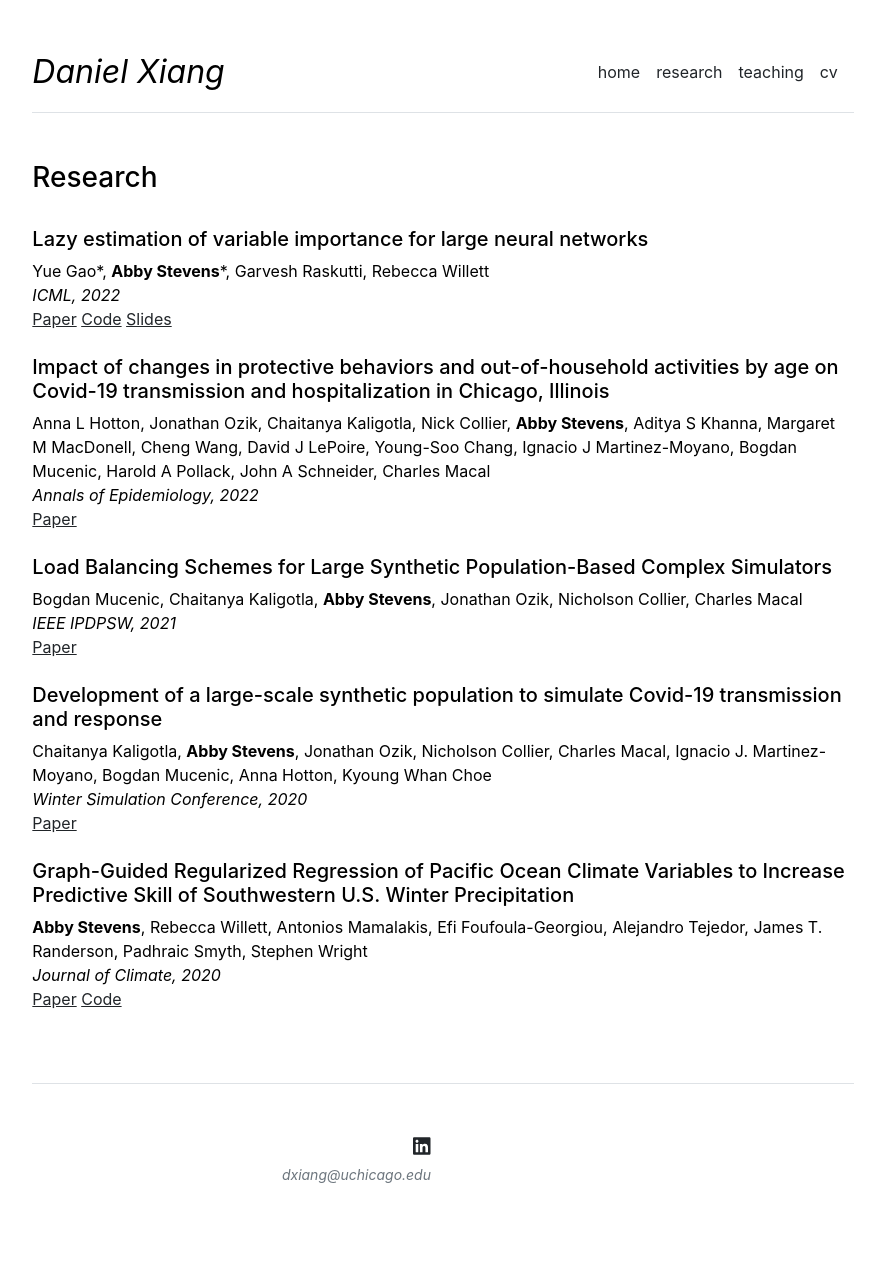
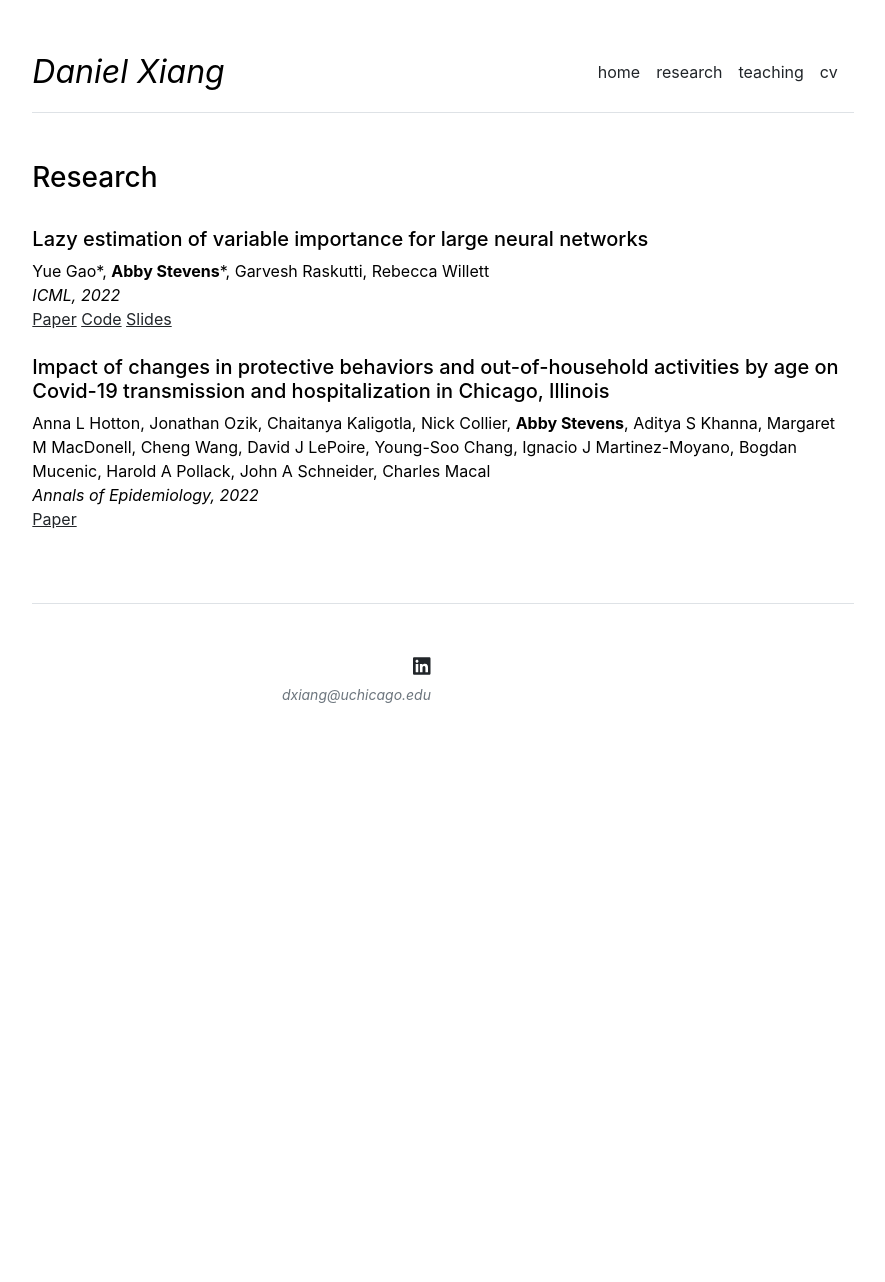
Before and after one commit to dan-xiang/dan-xiang.github.io, a Jekyll site: the page built from research.md, in a window 1280 px wide. Shown: the whole page, without its empty margins (197-1082 px from the left). Built offline with Jekyll 4.4.1, drawn with Linux system fonts in a browser that asks for light colours; after the commit the page ends 900 px from its top, so only the background shows below that.

Commit message:
Update research.md
Signed-off-by: dan-xiang <120136833+dan-xiang@users.noreply.github.com>

```diff
--- a/research.md
+++ b/research.md
@@ -20,28 +20,5 @@ publications:
   codelink: NA
   slides: NA
 
-- title: Load Balancing Schemes for Large Synthetic Population-Based Complex Simulators
-  authors: Bogdan Mucenic, Chaitanya Kaligotla, <b>Abby Stevens</b>, Jonathan Ozik, Nicholson Collier, Charles Macal
-  conference: IEEE IPDPSW, 2021
-  paperlink: https://ieeexplore.ieee.org/document/9460663
-  codelink: NA
-  slides: NA
-
-- title: Development of a large-scale synthetic population to simulate Covid-19 transmission and response
-  authors: Chaitanya Kaligotla, <b>Abby Stevens</b>, Jonathan Ozik, Nicholson Collier, Charles Macal, Ignacio J. Martinez-Moyano,
-           Bogdan Mucenic, Anna Hotton, Kyoung Whan Choe
-  conference: Winter Simulation Conference, 2020
-  paperlink: https://informs-sim.org/wsc20papers/088.pdf
-  codelink: NA
-  slides: NA
-
-- title:  Graph-Guided Regularized Regression of Pacific Ocean Climate Variables to Increase Predictive Skill of Southwestern U.S. Winter Precipitation
-  authors: <b>Abby Stevens</b>, Rebecca Willett, Antonios Mamalakis, Efi Foufoula-Georgiou, Alejandro Tejedor,
-           James T. Randerson, Padhraic Smyth, Stephen Wright
-  conference: Journal of Climate, 2020
-  paperlink: https://journals.ametsoc.org/view/journals/clim/34/2/JCLI-D-20-0079.1.xml
-  codelink: https://github.com/Willett-Group/gtv_forecasting
-  slides: NA
-
 
 ---
```
